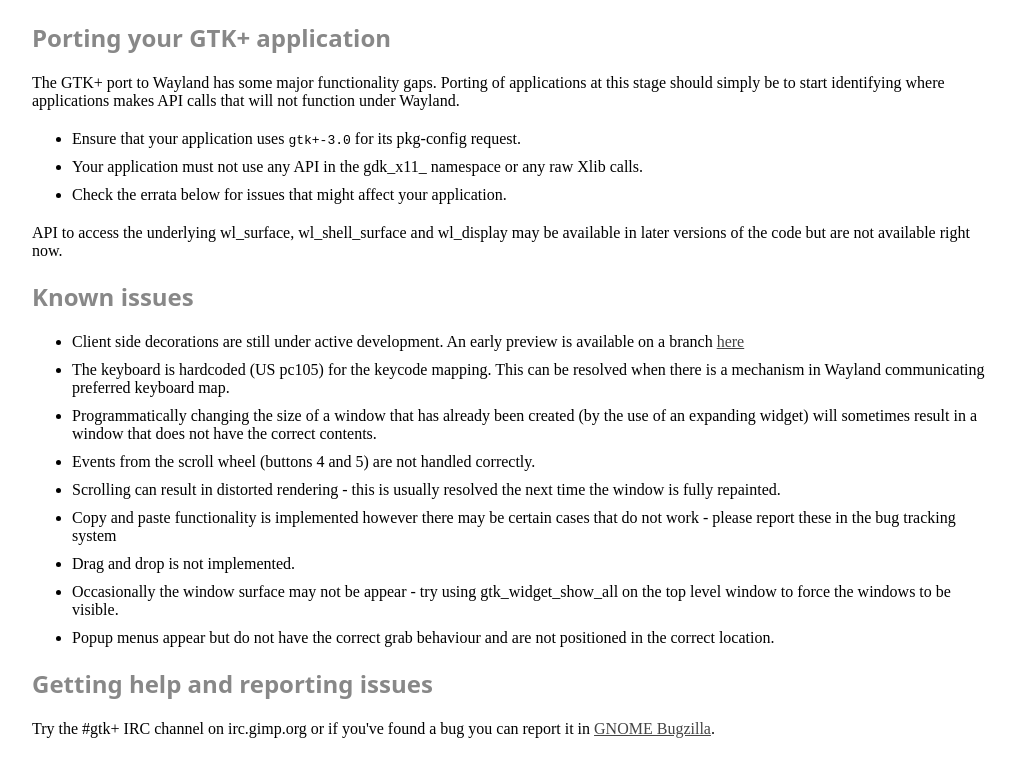
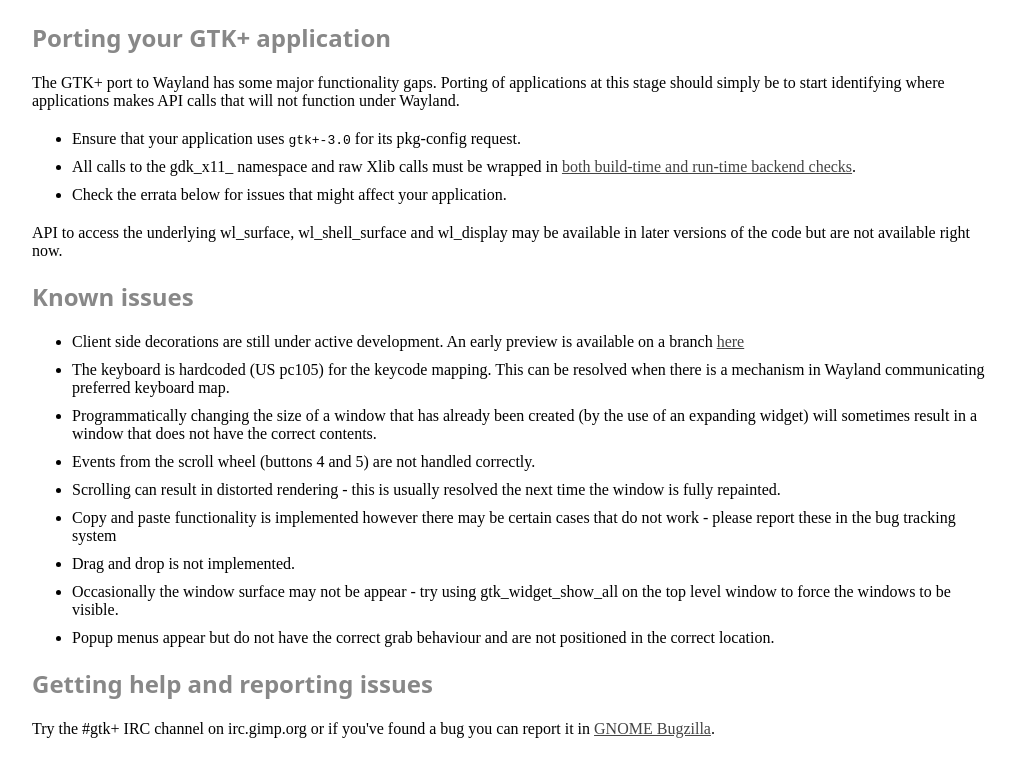
Before and after one commit to freedesktop/wayland-web, a plain HTML site: page gtk.html in a window 1280 px wide. Shown: the part 1858-2616 px from the top of the page, without its empty margins (126-1142 px from the left). Drawn offline with Linux system fonts and the light colour scheme.

Commit message:
Xlib calls don't need to be removed, just wrapped in backend checks.

```diff
--- a/gtk.html
+++ b/gtk.html
@@ -87,8 +87,10 @@ applications makes API calls that will not function under Wayland.</p>
 <ul>
   <li>Ensure that your application uses <code>gtk+-3.0</code> for its
   pkg-config request.</li>
-  <li>Your application must not use any API in the gdk_x11_ namespace or
-  any raw Xlib calls.</li>
+  <li>All calls to the gdk_x11_ namespace
+  and raw Xlib calls must be wrapped in <a
+  href="http://developer.gnome.org/gtk3/3.3/ch24s02.html#id1502079">both
+  build-time and run-time backend checks</a>.</li>
   <li>Check the errata below for issues that might affect your
   application.</li>
 </ul>
```
